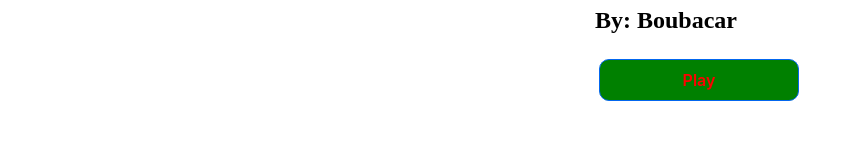
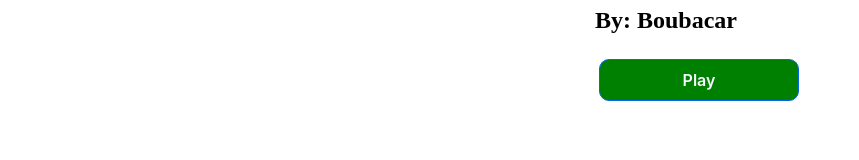
Before and after one commit to nothankyouwdym/Roblox-Page-Project, a React (Vite) app: page / in a window 1280 px wide. Shown: the part 181-341 px from the top of the page, without its empty margins (421-1280 px from the left). Built offline with nearby package versions, Linux system fonts and the light colour scheme.

Commit message:
1 file modified

```diff
--- a/src/index.css
+++ b/src/index.css
@@ -456,7 +456,7 @@ h5 {
 }
 
 #play-link{
-  color: red;
+  color: ghostwhite;
 }
 
 h1:not(:first-child),
```
